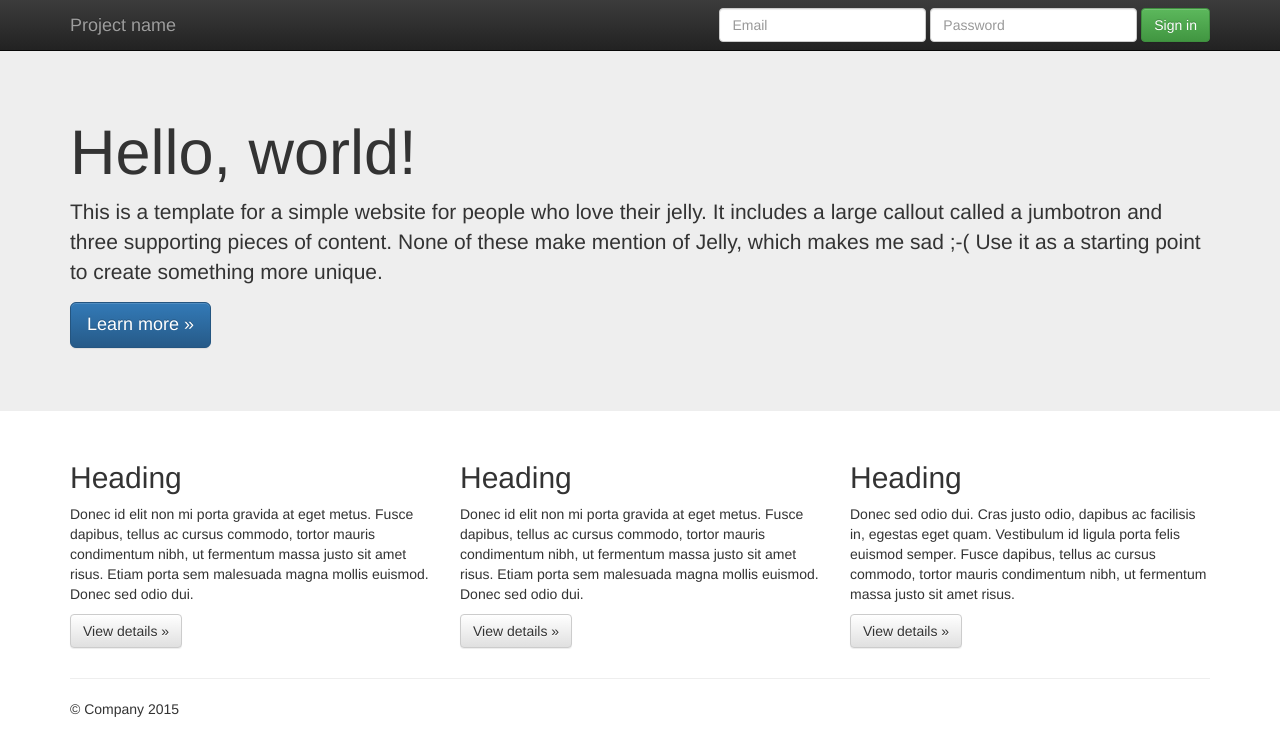
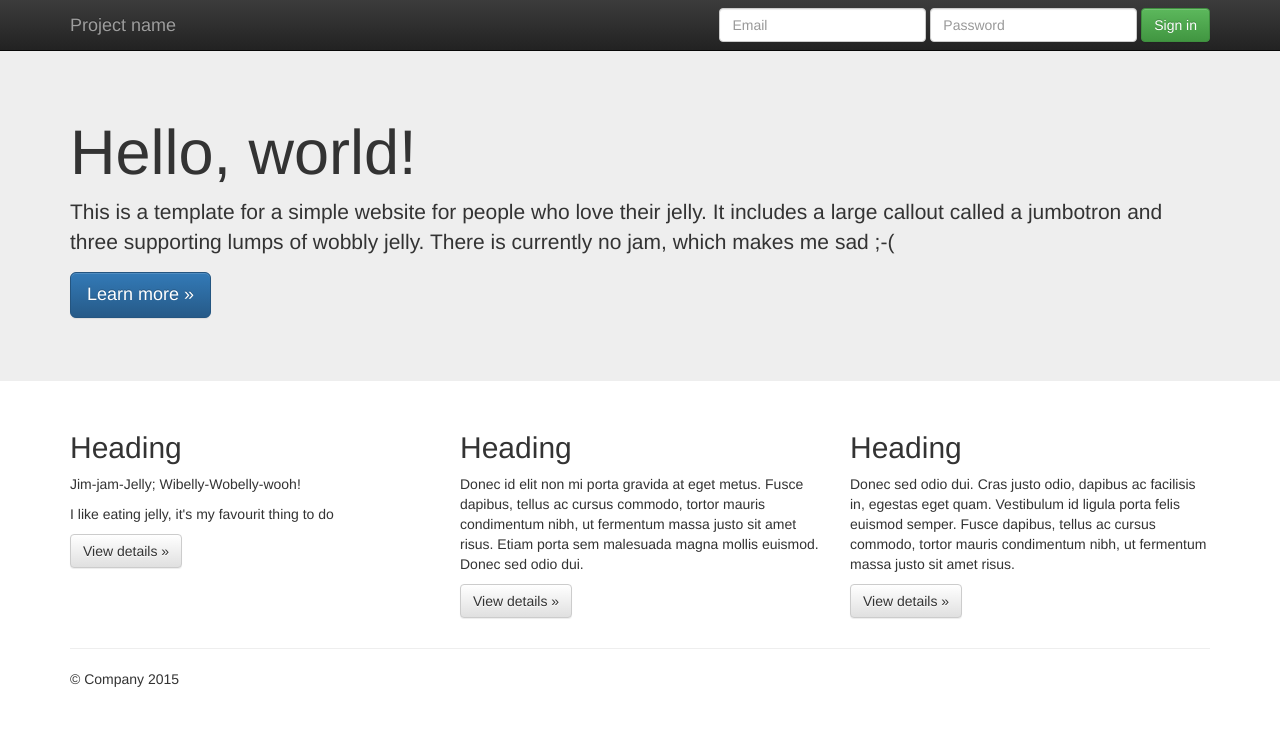
Before and after one commit to baldygeezer/guff, a plain HTML site: page index.html in a window 1280 px wide. Drawn offline with nearby package versions, Linux system fonts and the light colour scheme.

Commit message:
Update index.html

```diff
--- a/index.html
+++ b/index.html
@@ -56,7 +56,8 @@
     <div class="jumbotron">
       <div class="container">
         <h1>Hello, world!</h1>
-        <p>This is a template for a simple website for people who love their jelly. It includes a large callout called a jumbotron and three supporting pieces of content. None of these make mention of Jelly, which makes me sad ;-( Use it as a starting point to create something more unique.</p>
+        <p>This is a template for a simple website for people who love their jelly. It includes a large callout called a jumbotron and three
+supporting lumps of wobbly jelly. There is currently no jam, which makes me sad ;-( </p>
         <p><a class="btn btn-primary btn-lg" href="#" role="button">Learn more &raquo;</a></p>
       </div>
     </div>
@@ -66,7 +67,8 @@
       <div class="row">
         <div class="col-md-4">
           <h2>Heading</h2>
-          <p>Donec id elit non mi porta gravida at eget metus. Fusce dapibus, tellus ac cursus commodo, tortor mauris condimentum nibh, ut fermentum massa justo sit amet risus. Etiam porta sem malesuada magna mollis euismod. Donec sed odio dui. </p>
+          <p>Jim-jam-Jelly; Wibelly-Wobelly-wooh! </p>
+            <p>I like eating jelly, it's my favourit thing to do</p>
           <p><a class="btn btn-default" href="#" role="button">View details &raquo;</a></p>
         </div>
         <div class="col-md-4">
```
